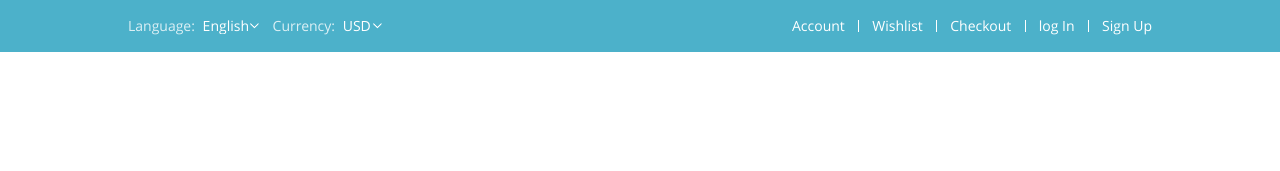
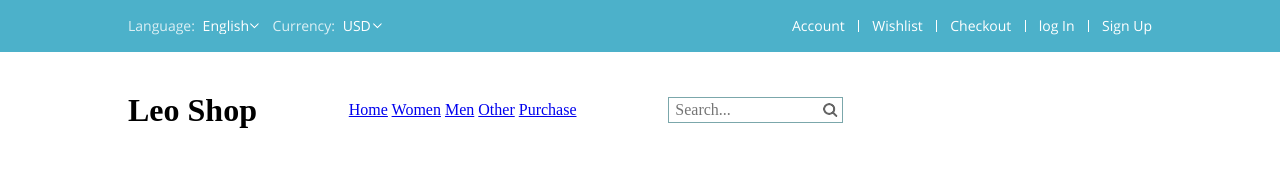
Before and after one commit to sergei740/innova, a plain HTML site: page index.html in a window 1280 px wide. Drawn offline with Linux system fonts and the light colour scheme.

Commit message:
create sub navbar

```diff
--- a/index.html
+++ b/index.html
@@ -46,6 +46,28 @@
                 </div>
             </div>
         </div>
+        <div class="sub-navbar">
+            <div class="container">
+                <div class="logo">
+                    <h1>Leo Shop</h1>
+                </div>
+                <div class="sub-menu">
+                    <a href="#">Home</a>
+                    <a href="#">Women</a>
+                    <a href="#">Men</a>
+                    <a href="#">Other</a>
+                    <a href="#">Purchase</a>
+                </div>
+                <div class="search-field">
+                    <form action="">
+                        <input type="search" placeholder="Search...">
+                        <button type="submit" value=""></button>
+                    </form>
+                </div>
+                <div class="buttons"></div>
+                <div class="counter"></div>
+            </div>
+        </div>
         <div class="hero">
 
         </div>
--- a/sass/_grid.sass
+++ b/sass/_grid.sass
@@ -8,6 +8,7 @@
     justify-content: space-between
     align-items: center
     padding: 18px 0
+
 .menu-navbar
     display: flex
     justify-content: space-between
--- a/sass/blocks/_navbar.sass
+++ b/sass/blocks/_navbar.sass
@@ -34,3 +34,29 @@
 .menu-lists label
     margin-right: 4px
     opacity: 0.8
+
+.search-field form
+  position: relative
+  width: 300px
+  margin: 0 auto
+
+.search-field input
+  width: 175px
+  height: 26px
+  padding-left: 6px
+  border: 1px solid #7BA7AB
+  outline: none
+  color: #c6c6c6
+
+button
+  position: absolute
+  top: 6px
+  left: 155px
+  width: 15px
+  height: 15px
+  border: none
+  background: url('../img/search-icon.png') no-repeat center center
+  cursor: pointer
+
+.search-field input::-ms-clear
+    display: none
```
Also changed, not shown: css/style.css, img/search-icon.png (added), 1 other file.
